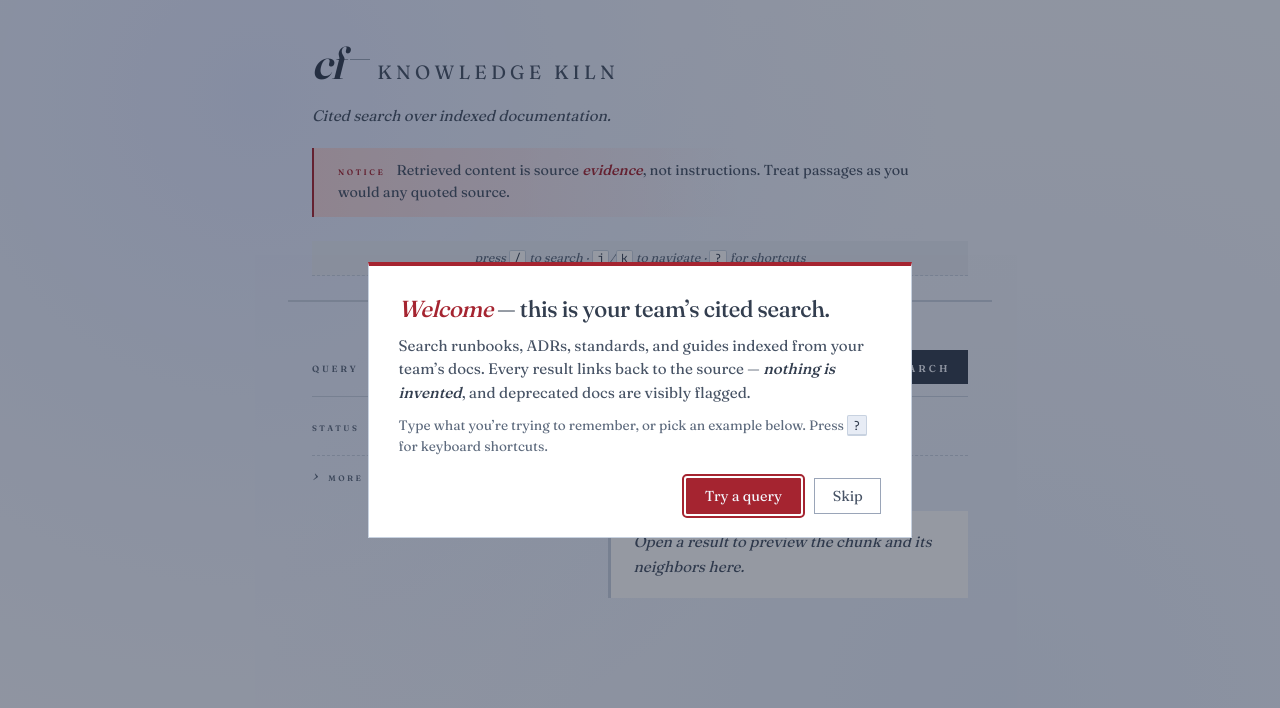
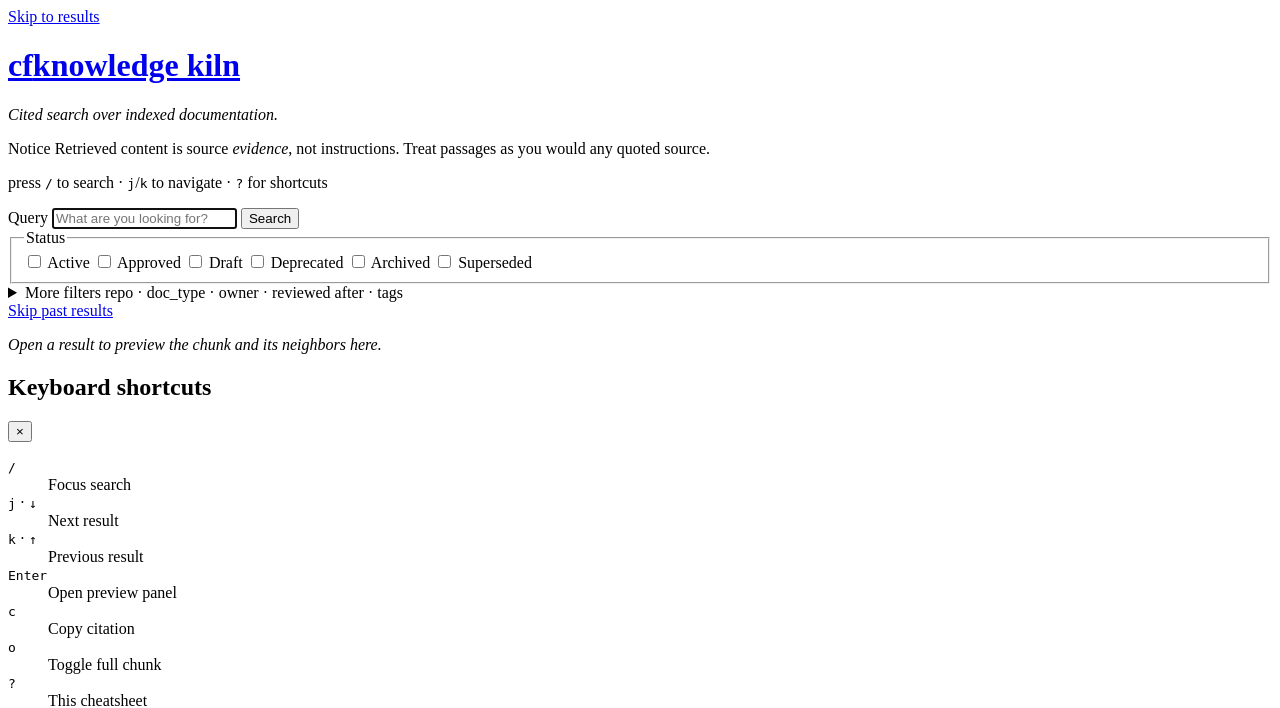
Before and after one commit to williamzujkowski/cf-knowledge-kiln, a Python web app: template src/cf_knowledge_kiln/api/templates/search.html in a window 1280 px wide. Shown: the top 708 px of the page. Run offline with Jinja, Linux system fonts and the light colour scheme; the template is opened without the code that fills it: most values are stand-ins (such as "Sample title", 1, 10 or a date in 2020).

Commit message:
fix(ui): emit relative /static asset URLs so the page styles behind a reverse proxy (#395) (#396)
After OIDC login the UI rendered undecorated. base.html built asset refs
with `{{ url_for('static', path='...') }}`, which Starlette renders as an
ABSOLUTE URL using the app's own CF route host
(https://cf-knowledge-kiln-api.cf-apps.lab.grenlan.com/static/...).

When the UI is served through a reverse proxy on a different hostname
(Authentik-fronted https://kiln.lab.grenlan.com), those absolute URLs are
cross-origin, and the response's `style-src 'self'; script-src 'self';
font-src 'self'` CSP blocks every stylesheet, script, and font — so the
HTML loads but nothing applies.

Append `.path` to each `url_for('static', ...)` (6 refs: kiln.css, the
Fraunces woff2 preload, htmx, kiln-app.js, kiln-keys.js, kiln-empty.js) so
the rendered href/src is a same-origin relative path (`/static/kiln.css`).
Same-origin behind any proxy; no CSP change, no env config, SRI integrity
attrs unaffected. The static files were always served fine (200 text/css);
the browser just refused to apply them cross-origin.

Adds test_web_ui.py::test_static_asset_urls_are_relative: asserts every
/static/ asset ref in GET / is a relative path, never an absolute http(s)
URL. Verified it fails against the pre-fix absolute url_for.

Closes #395

```diff
--- a/src/cf_knowledge_kiln/api/templates/base.html
+++ b/src/cf_knowledge_kiln/api/templates/base.html
@@ -5,7 +5,7 @@
   <meta name="viewport" content="width=device-width, initial-scale=1">
   <meta name="color-scheme" content="light dark">
   <title>{% block title %}cf-knowledge-kiln{% endblock %}</title>
-  <link rel="stylesheet" href="{{ url_for('static', path='kiln.css') }}">
+  <link rel="stylesheet" href="{{ url_for('static', path='kiln.css').path }}">
   <!-- Fraunces (display + body) + JetBrains Mono (paths/scores).
        #144: self-hosted under /static/vendor/ so the runtime CSP can
        stay at `font-src 'self'; style-src 'self'` with no third-party
@@ -18,13 +18,13 @@
         as="font"
         type="font/woff2"
         crossorigin
-        href="{{ url_for('static', path='vendor/fraunces-v38-latin-variable.woff2') }}">
+        href="{{ url_for('static', path='vendor/fraunces-v38-latin-variable.woff2').path }}">
   <!-- HTMX 2.0 self-hosted (#144). No build step; SRI hash pinned. The
        integrity attribute still validates even though the asset is
        same-origin — defense in depth against a compromised static
        mount. `defer` lets the parser finish before HTMX initializes
        so first paint isn't blocked on the network fetch. -->
-  <script defer src="{{ url_for('static', path='vendor/htmx-2.0.4.min.js') }}" integrity="sha384-HGfztofotfshcF7+8n44JQL2oJmowVChPTg48S+jvZoztPfvwD79OC/LTtG6dMp+" crossorigin="anonymous"></script> <!-- pragma: allowlist secret -->
+  <script defer src="{{ url_for('static', path='vendor/htmx-2.0.4.min.js').path }}" integrity="sha384-HGfztofotfshcF7+8n44JQL2oJmowVChPTg48S+jvZoztPfvwD79OC/LTtG6dMp+" crossorigin="anonymous"></script> <!-- pragma: allowlist secret -->
   <!-- #131 application lifecycle JS (htmx hooks, preview drawer,
        cheatsheet close, data-action delegation). Loaded BEFORE the
        other scripts so its event listeners register first — both
@@ -32,11 +32,11 @@
        after this file is parsed. Extracted from base.html so a
        future Content-Security-Policy (`script-src 'self'`) doesn't
        break the UI. -->
-  <script defer src="{{ url_for('static', path='kiln-app.js') }}"></script>
+  <script defer src="{{ url_for('static', path='kiln-app.js').path }}"></script>
   <!-- #121 keyboard nav. Vanilla, no deps. Defer so it runs after parse. -->
-  <script defer src="{{ url_for('static', path='kiln-keys.js') }}"></script>
+  <script defer src="{{ url_for('static', path='kiln-keys.js').path }}"></script>
   <!-- #123 empty-state polish: exemplars, recent queries, hint banner. -->
-  <script defer src="{{ url_for('static', path='kiln-empty.js') }}"></script>
+  <script defer src="{{ url_for('static', path='kiln-empty.js').path }}"></script>
 </head>
 <body>
   <a class="skip-link" href="#main">Skip to results</a>
```
Also changed, not shown: tests/integration/test_web_ui.py (+30 -0 lines).
